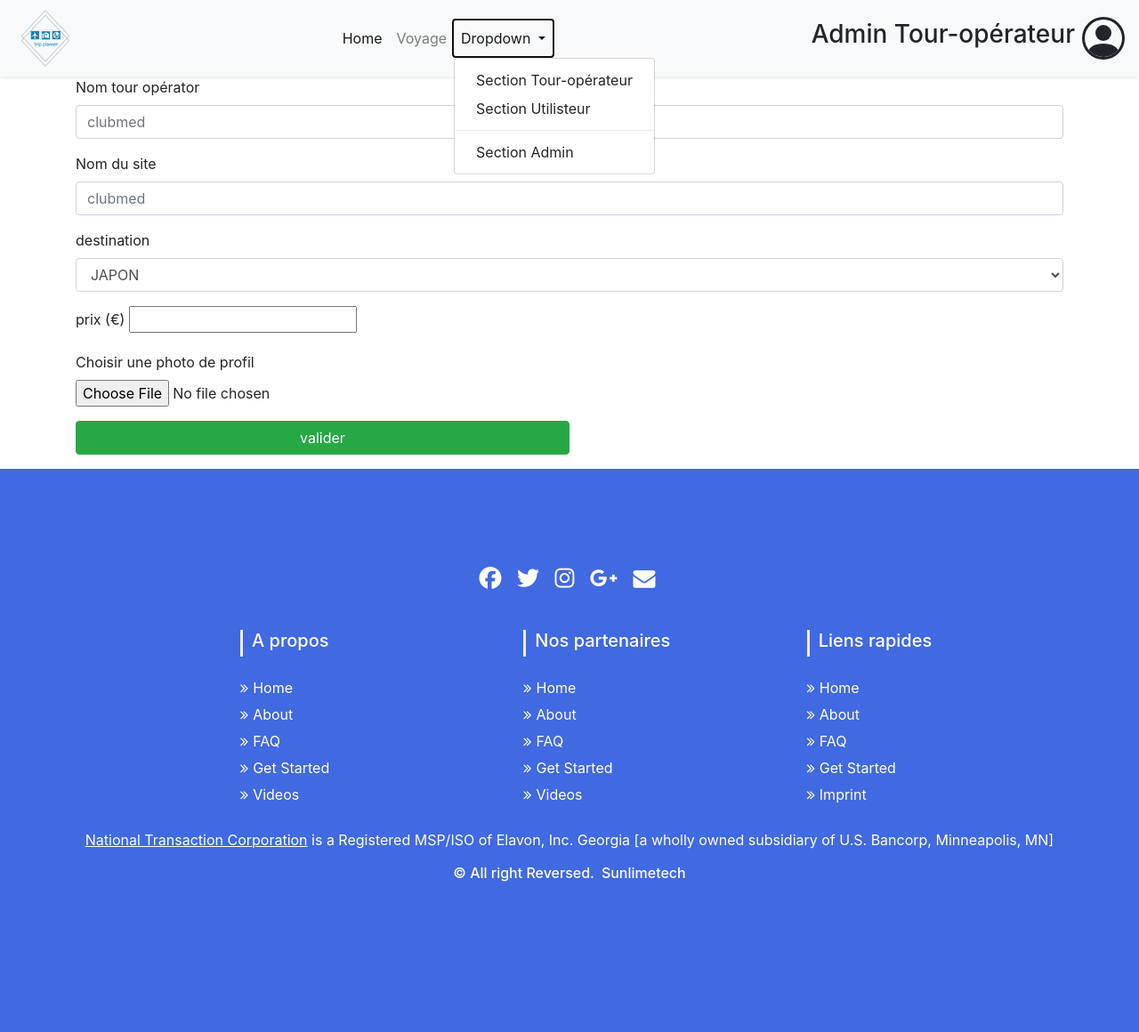
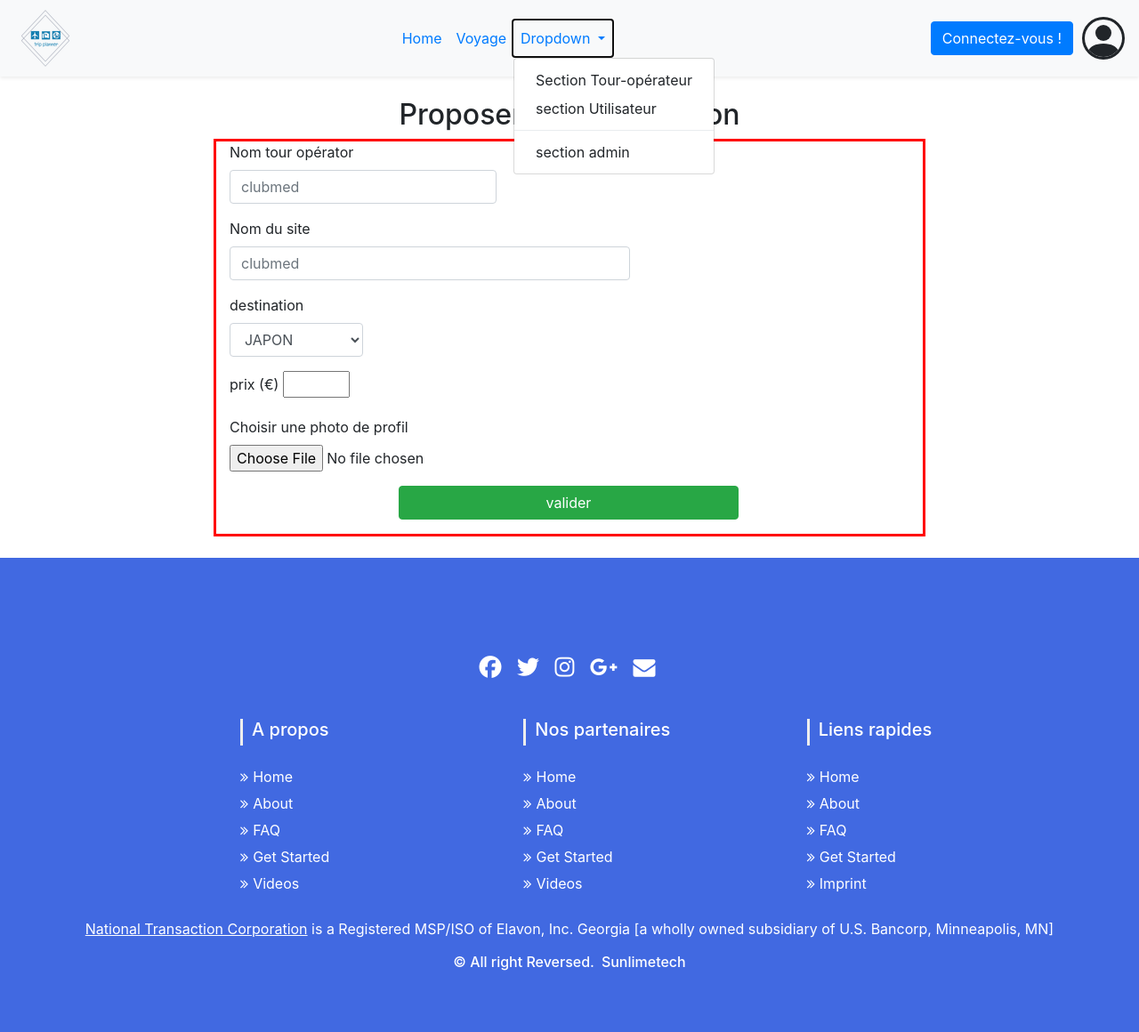
Before and after one commit to lucasgirard42/trip-planner, a PHP site: page /view/adminTO.php in a window 1280 px wide, after a click on "Dropdown". Shown: the whole page at 89% size. Before the commit the page ends 991 px from the top, so only its background shows below. Run offline with PHP 8.4, Linux system fonts and the light colour scheme; some libraries are stand-ins or nearby versions.

Commit message:
ajout chemins et modifs css

```diff
--- a/assets/css/styles.css
+++ b/assets/css/styles.css
@@ -20,10 +20,9 @@ html, body {
       border: 2px solid black;
       width: 70%;
       margin: 0 auto;
-      bottom: 250px;
-      border-radius: 10% / 50%;
+      bottom: -20px;
       position: relative;
-      bottom: 50px;
+      background-color: beige;
 
   }
 
@@ -41,6 +40,7 @@ html, body {
     position: relative;
     top: 38px;
   }
+
 
 /*---------------------------CARD ACCUEIL---------------------*/
 
@@ -69,3 +69,13 @@ html, body {
 .secondCard{
     margin: 50px;
 }
+
+/*------------------REVIEW ----------------------*/
+
+.reviewbox {
+
+    width: 85%;
+    height: 400px;
+    border-radius: 2px solid black;
+    margin: 0 auto;
+}
--- a/class/review.php
+++ b/class/review.php
@@ -39,7 +39,7 @@
 
 if(!empty($_POST["author"])) {
     $author = htmlspecialchars($_POST["author"]);
-    $insertAuthor = $bdd->prepare('INSERT INTO reviews (author) VALUES (?)');
+    $insertAuthor = $bdd->prepare('INSERT INTO reviews (id, message, author, id_tour_operator) VALUES (?)');
     $insertAuthor->execute([$author]);
 
 
--- a/config/autoload.php
+++ b/config/autoload.php
@@ -4,11 +4,11 @@ $bdd = new PDO('mysql:host=localhost;dbname=comparoperator', 'root', '');
 // On émet une alerte à chaque fois qu'une requête a échoué.
 $bdd->setAttribute(PDO::ATTR_ERRMODE, PDO::ERRMODE_WARNING);
 
-   //On enregistre notre autoload.
-   //function chargerClasse($classname) {
-   //require './class/' .$classname.'.php';
-  // }
+  // On enregistre notre autoload.
+   function chargerClasse($classname) {
+   require './class/' .$classname.'.php';
+ }
 
-  //  spl_autoload_register('chargerClasse');
+    spl_autoload_register('chargerClasse');
 
    ?>
--- a/partials/navbar.php
+++ b/partials/navbar.php
@@ -4,7 +4,7 @@ include 'head.php';
 
 
 <nav class="navbar navbar-expand-lg bg-light shadow-sm ">
-  <img src="../assets/images/rsz_1logo.png" alt="">
+  <a href="../view/accueil.php"><img src="../assets/images/rsz_1logo.png" alt=""></a>
   <button class="navbar-toggler" type="button" data-toggle="collapse" data-target="#navbarSupportedContent" aria-controls="navbarSupportedContent" aria-expanded="false" aria-label="Toggle navigation">
     <span class="navbar-toggler-icon"></span>
   </button>
@@ -26,7 +26,7 @@ include 'head.php';
             <a class="dropdown-item" href="../view/adminTO.php">Section Tour-opérateur</a>
             <a class="dropdown-item" href="">section Utilisateur</a>
             <div class="dropdown-divider"></div>
-            <a class="dropdown-item" href="#">section admin</a>
+            <a class="dropdown-item" href="../view/admin.php">section admin</a>
             </div>
         </li>
 
@@ -40,4 +40,36 @@ include 'head.php';
             <path fill-rule="evenodd" d="M8 9a3 3 0 1 0 0-6 3 3 0 0 0 0 6z"/>
             <path fill-rule="evenodd" d="M8 1a7 7 0 1 0 0 14A7 7 0 0 0 8 1zM0 8a8 8 0 1 1 16 0A8 8 0 0 1 0 8z"/>
         </svg>
+        <!-- Modal -->
+<div class="modal fade" id="exampleModal" tabindex="-1" role="dialog" aria-labelledby="exampleModalLabel" aria-hidden="true">
+  <div class="modal-dialog" role="document">
+    <div class="modal-content">
+      <div class="modal-header">
+        <h5 class="modal-title" id="exampleModalLabel" style="color: black; margin-left: 160px;">Connectez-vous</h5>
+        <button type="button" class="close" data-dismiss="modal" aria-label="Close">
+          <span aria-hidden="true">&times;</span>
+        </button>
+      </div>
+      <form action="" method="post">
+      <div class="modal-body">
+        <input type="text" name="author" placeholder="PSEUDO">
+      </div>
+      <div class="modal-header">
+        <h6 class="modal-title" id="exampleModalLabel" style="color: black; margin-left: 150px;">Ou créez un compte</h6>
+        <button type="button" class="close" data-dismiss="modal" aria-label="Close">
+          <span aria-hidden="true">&times;</span>
+        </button>
+      </div>
+      <div class="modal-body">
+        <input type="text" name="author" placeholder="PSEUDO">
+      </div>
+      <div class="modal-footer">
+        <button type="button" class="btn btn-secondary" data-dismiss="modal">Fermer</button>
+        <button type="submit" class="btn btn-primary">Valider</button>
+      </div>
+    </div>
+  </div>
+</div>
+</form>
+<!-- FIN MODAL -->
 </nav>
--- a/view/adminTO.php
+++ b/view/adminTO.php
@@ -3,62 +3,29 @@
 
 
 
- include '../partials/head.php'; ?>
+ include '../partials/head.php';
 
+ include '../partials/navbar.php'; ?>
 
-<nav class="navbar navbar-expand-lg navbar-light bg-light shadow-sm ">
-  <img src="../assets/images/rsz_1logo.png" alt="">
-  <button class="navbar-toggler" type="button" data-toggle="collapse" data-target="#navbarSupportedContent" aria-controls="navbarSupportedContent" aria-expanded="false" aria-label="Toggle navigation">
-    <span class="navbar-toggler-icon"></span>
-  </button>
-
-    <div class="collapse navbar-collapse d-flex justify-content-center" id="navbarSupportedContent">
-        <ul class="navbar-nav ">
-
-        <li class="nav-item active">
-            <a class="nav-link" href="../view/accueil.php">Home <span class="sr-only">(current)</span></a>
-        </li>
-        <li class="nav-item">
-            <a class="nav-link" href="../view/fiche-produit.php">Voyage</a>
-        </li>
-        <li class="nav-item dropdown">
-            <a class="nav-link dropdown-toggle" href="#" id="navbarDropdown" role="button" data-toggle="dropdown" aria-haspopup="true" aria-expanded="false">
-            Dropdown
-            </a>
-            <div class="dropdown-menu" aria-labelledby="navbarDropdown">
-            <a class="dropdown-item" href="../view/adminTO.php">Section Tour-opérateur</a>
-            <a class="dropdown-item" href="#">Section Utilisteur</a>
-            <div class="dropdown-divider"></div>
-            <a class="dropdown-item" href="../view/admin.php">Section Admin</a>
-            </div>
-        </li>
-
-    </div>
-    <h3 class="title-Admin mr-2">Admin Tour-opérateur</h3>
-    <svg class="login " width="3em" height="3em" viewBox="0 0 16 16" fill="currentColor" xmlns="http://www.w3.org/2000/svg">
-            <path d="M13.468 12.37C12.758 11.226 11.195 10 8 10s-4.757 1.225-5.468 2.37A6.987 6.987 0 0 0 8 15a6.987 6.987 0 0 0 5.468-2.63z"/>
-            <path fill-rule="evenodd" d="M8 9a3 3 0 1 0 0-6 3 3 0 0 0 0 6z"/>
-            <path fill-rule="evenodd" d="M8 1a7 7 0 1 0 0 14A7 7 0 0 0 8 1zM0 8a8 8 0 1 1 16 0A8 8 0 0 1 0 8z"/>
-        </svg>
-</nav>
+ <br>
 
 
 
-
-
+<h2 style="text-align: center;">Proposer une destination</h2>
+<div style="border: 3px red solid; width: 800px; margin: 0 auto;">
 <div class="container">
   <form class="formulaire" action="../class/tourOperator.php" method="POST">
     <div class="form-group">
       <label for="exampleFormControlInput1">Nom tour opérator</label>
-      <input type="text" name="name" class="form-control" id="exampleFormControlInput1" placeholder="clubmed">
+      <input type="text" name="name" class="form-control" id="exampleFormControlInput1" placeholder="clubmed" style="width: 300px;" required>
     </div>
     <div class="form-group">
       <label for="exampleFormControlInput1">Nom du site</label>
-      <input type="text" name="link" class="form-control" id="exampleFormControlInput1" placeholder="clubmed">
+      <input type="text" name="link" class="form-control" id="exampleFormControlInput1" placeholder="clubmed" style="width: 450px;" required>
     </div>
      <div class="form-group">
-      <label for="exampleFormControlSelect1" >destination</label>
-      <select name="location" class="form-control" id="exampleFormControlSelect1">
+      <label>destination</label>
+      <select name="location" class="form-control" id="exampleFormControlSelect1" style="width: 150px;" required>
         <option value="JAPON">JAPON</option>
         <option value="AUSTRALIE">AUSTRALIE</option>
         <option value="INDE">INDE</option>
@@ -73,7 +40,7 @@
     </div>
     <div class="form-group">
       <label for="exampleFormControlInput1">prix (€)</label>
-      <input type="number" name="price">
+      <input type="number" name="price" style="width: 75px;">
     </div>
     <div class="form-group">
       <label for="img_profil">Choisir une photo de profil</label>
@@ -89,10 +56,20 @@
 
 
     <div class="form-group">
-    <button class="btn btn-success col-md-12 w-50" type="submit">valider</button>
+    <button class="btn btn-success col-md-12 w-50" type="submit"  style="margin-left: 190px;">valider</button>
     </div>
   </form>
 </div>
+</div>
+
+<br>
+
+
+<style>
+ {
+background-color: grey;
+}
+</style>
 
 
   <?php include '../partials/footer.php'?>
```
Also changed, not shown: class/tourOperator.php (+32 -21 lines), data/SELECT.sql (added, +14 -0 lines), view/accueil.php (+9 -38 lines), view/admin.php (+6 -33 lines), view/fiche-produit.php (+9 -6 lines).
